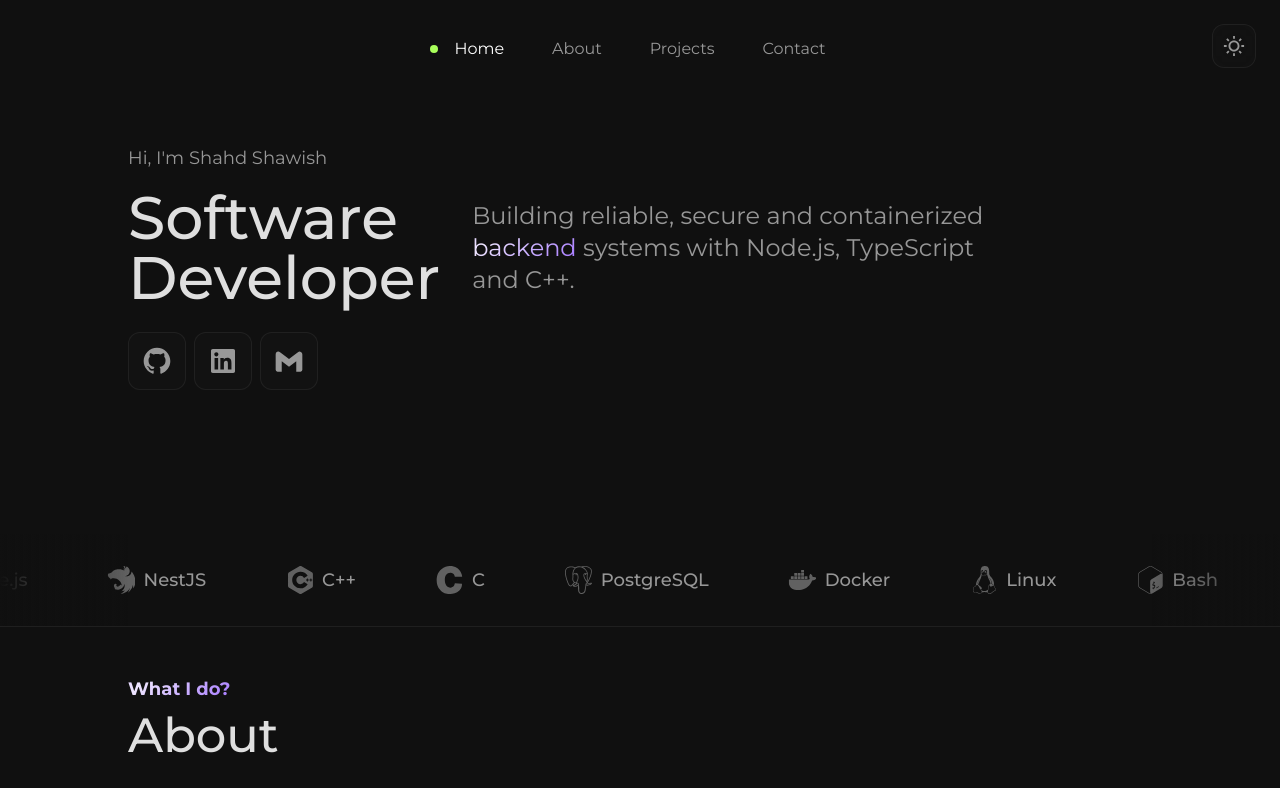
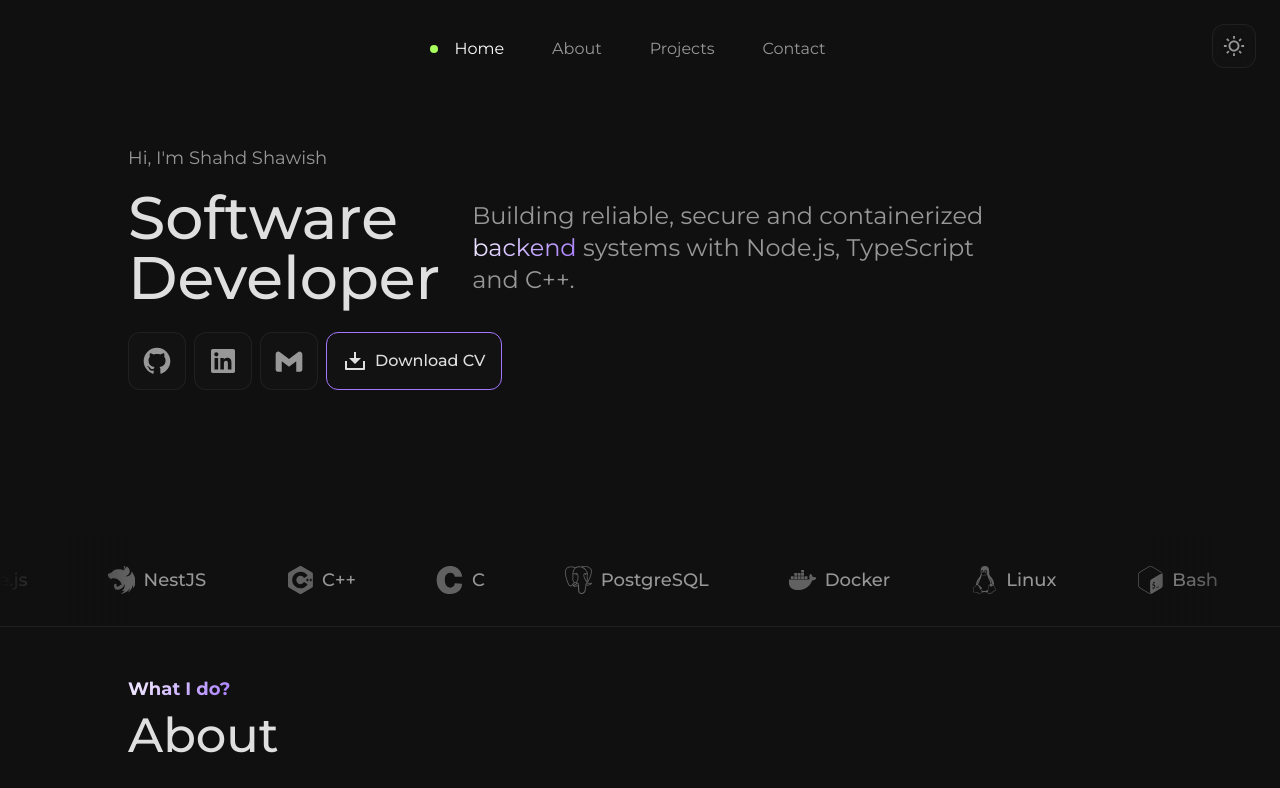
Before and after one commit to Shahd444/portfolio, a plain HTML site: page index.html in a window 1280 px wide. Shown: the top 788 px of the page. Drawn offline with Linux system fonts and the light colour scheme.

Commit message:
Add Download CV button to the hero
Co-Authored-By: Claude Sonnet 5.5 <noreply@anthropic.com>

```diff
--- a/css/site.css
+++ b/css/site.css
@@ -184,3 +184,7 @@ body { transition: background-color 300ms ease-in-out, color 300ms ease-in-out;
 .edu-download { margin-top: var(--space-8); max-width: 520px; }
 
 .cert-card--second { margin-top: var(--space-3); }
+
+.dm-icon-btn--label { gap: var(--space-2); padding-left: var(--space-4); padding-right: var(--space-4); font-size: 16px; line-height: 24px; }
+.dm-icon-btn--label svg { width: 24px; height: 24px; }
+.dm-icon-btn--label { border-color: var(--sec); color: var(--white); font-weight: 500; }
--- a/index.html
+++ b/index.html
@@ -20,7 +20,7 @@
 <link rel="preload" href="assets/fonts/montserrat-latin-wght-normal.woff2" as="font" type="font/woff2" crossorigin>
 <link rel="stylesheet" href="css/tokens.css?v=3">
 <link rel="stylesheet" href="css/components.css?v=2">
-<link rel="stylesheet" href="css/site.css?v=21">
+<link rel="stylesheet" href="css/site.css?v=23">
 </head>
 <body>
 <a class="skip" href="#projects">Skip to projects</a>
@@ -65,6 +65,7 @@
         <a class="dm-icon-btn" href="https://github.com/Shahd444" target="_blank" rel="noopener" aria-label="GitHub"><svg viewBox="0 0 24 24" fill="currentColor" aria-hidden="true"><path d="M12.001 2C6.47598 2 2.00098 6.475 2.00098 12C2.00098 16.425 4.86348 20.1625 8.83848 21.4875C9.33848 21.575 9.52598 21.275 9.52598 21.0125C9.52598 20.775 9.51348 19.9875 9.51348 19.15C7.00098 19.6125 6.35098 18.5375 6.15098 17.975C6.03848 17.6875 5.55098 16.8 5.12598 16.5625C4.77598 16.375 4.27598 15.9125 5.11348 15.9C5.90098 15.8875 6.46348 16.625 6.65098 16.925C7.55098 18.4375 8.98848 18.0125 9.56348 17.75C9.65098 17.1 9.91348 16.6625 10.201 16.4125C7.97598 16.1625 5.65098 15.3 5.65098 11.475C5.65098 10.3875 6.03848 9.4875 6.67598 8.7875C6.57598 8.5375 6.22598 7.5125 6.77598 6.1375C6.77598 6.1375 7.61348 5.875 9.52598 7.1625C10.326 6.9375 11.176 6.825 12.026 6.825C12.876 6.825 13.726 6.9375 14.526 7.1625C16.4385 5.8625 17.276 6.1375 17.276 6.1375C17.826 7.5125 17.476 8.5375 17.376 8.7875C18.0135 9.4875 18.401 10.375 18.401 11.475C18.401 15.3125 16.0635 16.1625 13.8385 16.4125C14.201 16.725 14.5135 17.325 14.5135 18.2625C14.5135 19.6 14.501 20.675 14.501 21.0125C14.501 21.275 14.6885 21.5875 15.1885 21.4875C19.259 20.1133 21.9999 16.2963 22.001 12C22.001 6.475 17.526 2 12.001 2Z"/></svg></a>
         <a class="dm-icon-btn" href="https://www.linkedin.com/in/shahd-shawish-04641b2a2/" target="_blank" rel="noopener" aria-label="LinkedIn"><svg viewBox="0 0 24 24" fill="currentColor" aria-hidden="true"><path d="M18.3362 18.339H15.6707V14.1622C15.6707 13.1662 15.6505 11.8845 14.2817 11.8845C12.892 11.8845 12.6797 12.9683 12.6797 14.0887V18.339H10.0142V9.75H12.5747V10.9207H12.6092C12.967 10.2457 13.837 9.53325 15.1367 9.53325C17.8375 9.53325 18.337 11.3108 18.337 13.6245V18.339H18.3362ZM7.00373 8.57475C6.14573 8.57475 5.45648 7.88025 5.45648 7.026C5.45648 6.1725 6.14648 5.47875 7.00373 5.47875C7.85873 5.47875 8.55173 6.1725 8.55173 7.026C8.55173 7.88025 7.85798 8.57475 7.00373 8.57475ZM8.34023 18.339H5.66723V9.75H8.34023V18.339ZM19.6697 3H4.32923C3.59498 3 3.00098 3.5805 3.00098 4.29675V19.7033C3.00098 20.4202 3.59498 21 4.32923 21H19.6675C20.401 21 21.001 20.4202 21.001 19.7033V4.29675C21.001 3.5805 20.401 3 19.6675 3H19.6697Z"/></svg></a>
         <a class="dm-icon-btn" href="https://mail.google.com/mail/?view=cm&fs=1&to=shahd.shawish@gmail.com" target="_blank" rel="noopener" aria-label="Email"><svg viewBox="0 0 24 24" fill="currentColor" aria-hidden="true"><path d="m18.73 5.41l-1.28 1L12 10.46L6.55 6.37l-1.28-1A2 2 0 0 0 2 7.05v11.59A1.36 1.36 0 0 0 3.36 20h3.19v-7.72L12 16.37l5.45-4.09V20h3.19A1.36 1.36 0 0 0 22 18.64V7.05a2 2 0 0 0-3.27-1.64"/></svg></a>
+        <a class="dm-icon-btn dm-icon-btn--label" href="assets/docs/Shahd-Shawish-Resume.pdf" download="Shahd-Shawish-Resume.pdf"><svg viewBox="0 0 24 24" fill="currentColor" aria-hidden="true"><path d="M4 19H20V12H22V20C22 20.5523 21.5523 21 21 21H3C2.44772 21 2 20.5523 2 20V12H4V19ZM13 9H18L12 15L6 9H11V3H13V9Z"/></svg><span>Download CV</span></a>
       </div>
     </div>
   </section>
```
